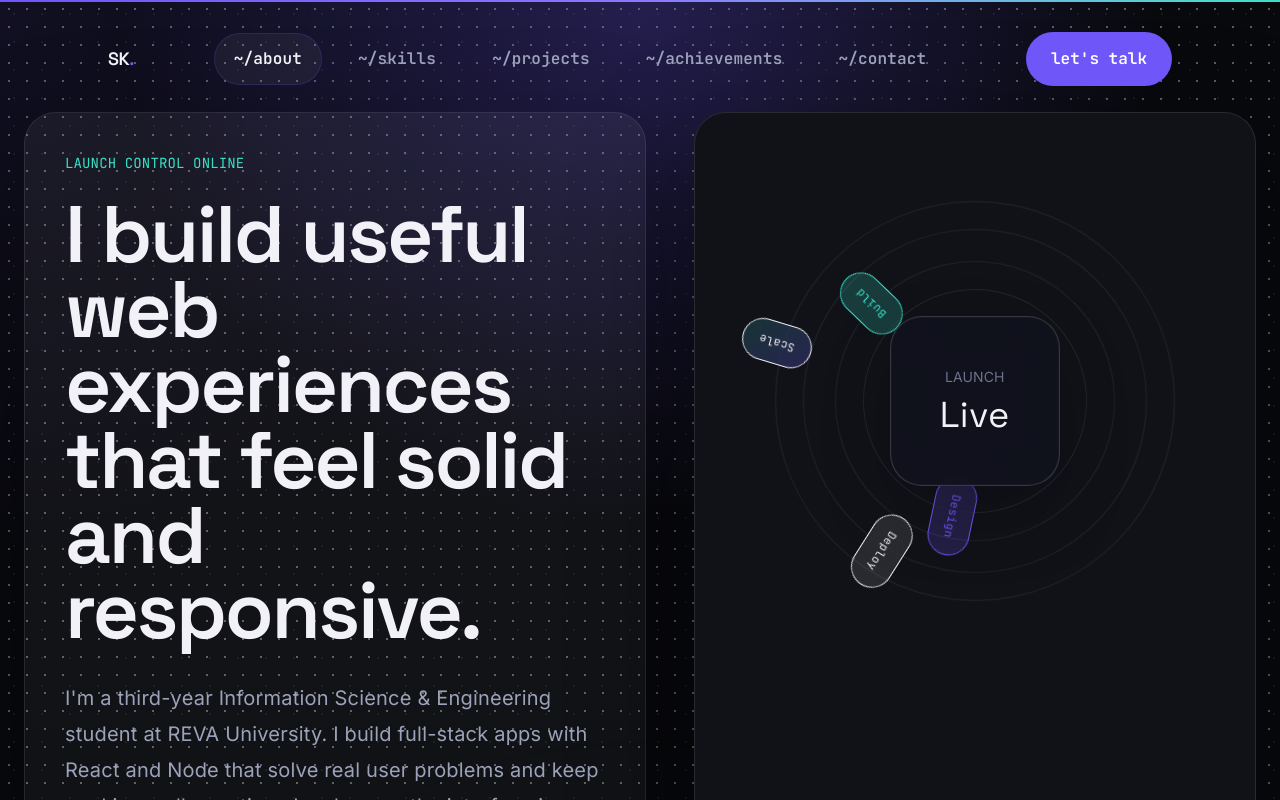
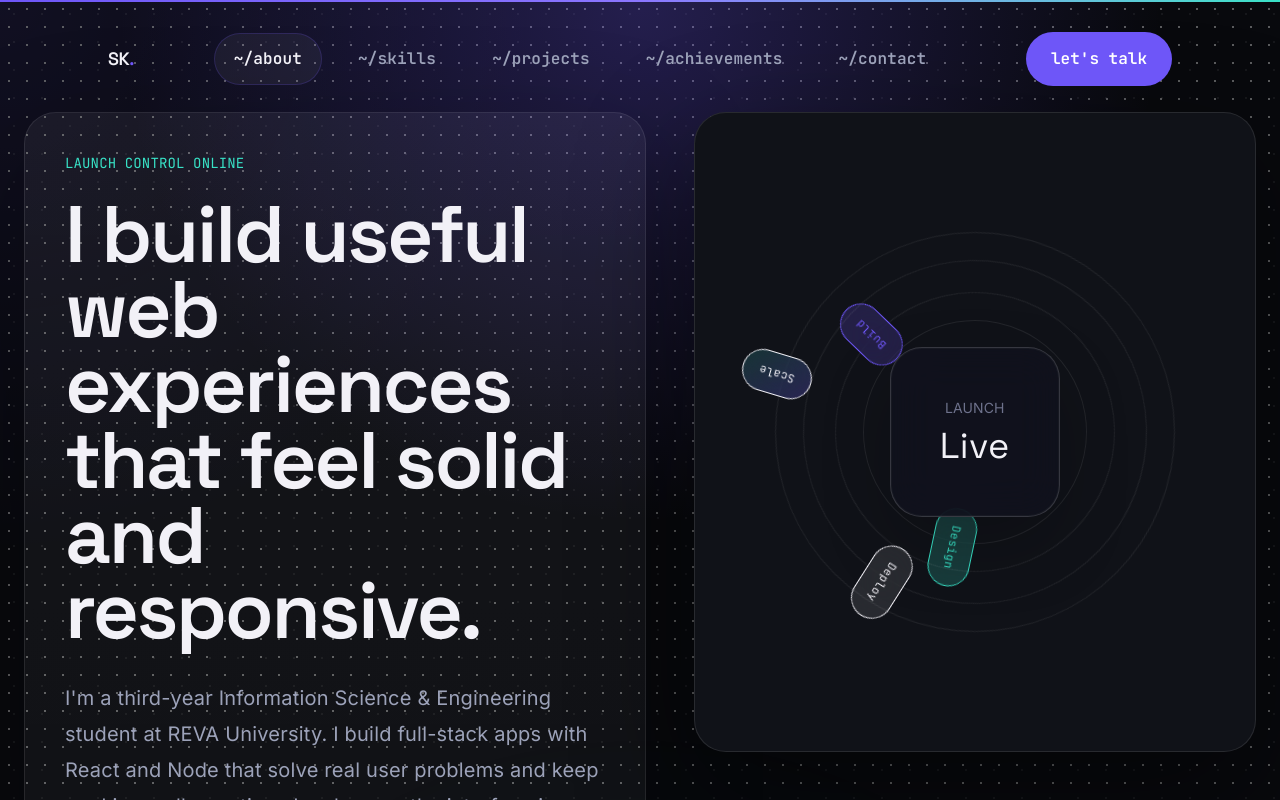
Before and after one commit to khizer08/Portfolio, a React (Vite) app: page / in a window 1280 px wide. Shown: the top 800 px of the page. Built offline with nearby package versions, Linux system fonts and the light colour scheme.

Commit message:
final-commit

```diff
--- a/src/components/Footer.jsx
+++ b/src/components/Footer.jsx
@@ -3,9 +3,9 @@ import { profile } from "../data/portfolio";
 export default function Footer() {
   return (
     <footer className="border-t border-border py-10">
-      <div className="mx-auto max-w-6xl px-4 sm:px-6 flex flex-col sm:flex-row items-center justify-between gap-4 font-mono text-sm text-faint">
-        <p>© {new Date().getFullYear()} {profile.name}. Built with React, Tailwind & intention.</p>
-        <p>designed & developed by {profile.name.toLowerCase().replace(" ", "_")}</p>
+      <div className="mx-auto max-w-6xl px-4 sm:px-6 flex flex-col items-center gap-2 text-center font-mono text-sm text-faint">
+        <p>© {new Date().getFullYear()} {profile.name}.</p>
+        <p>Built with React & Tailwind.</p>
       </div>
     </footer>
   );
--- a/src/components/OrbitScene.jsx
+++ b/src/components/OrbitScene.jsx
@@ -3,8 +3,8 @@ import { motion } from "framer-motion";
 export default function OrbitScene() {
   return (
     <div className="relative mx-auto w-full h-full overflow-visible">
-      <div className="h-full w-full grid justify-items-center items-start">
-        <div className="w-full max-w-[34rem] h-[32rem] sm:h-[34rem] lg:h-[36rem] px-0 py-0">
+      <div className="h-full w-full grid justify-items-center items-center">
+        <div className="w-full max-w-[34rem] h-[30rem] sm:h-[32rem] lg:h-[34rem] px-0 py-0">
           <div className="orbit-scene w-full h-full">
             <div className="orbit-center glass">
               <p className="text-faint text-sm uppercase tracking-[0.4em] mb-2">launch</p>
@@ -17,7 +17,7 @@ export default function OrbitScene() {
               className="orbit-wrapper orbit-wrapper-1"
             >
               <div className="orbit-ring orbit-ring-1" />
-              <div className="orbit-satellite bg-primary/20 border-primary/35 text-primary">Design</div>
+              <div className="orbit-satellite bg-secondary/20 border-secondary/35 text-secondary">Design</div>
             </motion.div>
 
             <motion.div
@@ -26,7 +26,7 @@ export default function OrbitScene() {
               className="orbit-wrapper orbit-wrapper-2"
             >
               <div className="orbit-ring orbit-ring-2" />
-              <div className="orbit-satellite bg-secondary/20 border-secondary/35 text-secondary">Build</div>
+              <div className="orbit-satellite bg-primary/20 border-primary/35 text-primary">Build</div>
             </motion.div>
 
             <motion.div
--- a/src/sections/Hero.jsx
+++ b/src/sections/Hero.jsx
@@ -91,7 +91,7 @@ export default function Hero({ reducedMotion }) {
           initial={{ opacity: 0, scale: 0.96 }}
           animate={{ opacity: 1, scale: 1 }}
           transition={{ duration: 0.85, delay: 0.2, ease: [0.16, 1, 0.3, 1] }}
-          className="relative h-[32rem] sm:h-[38rem] lg:h-[45rem] rounded-[2rem] overflow-hidden border border-white/10 bg-surface shadow-[0_40px_120px_rgba(0,0,0,0.45)]"
+          className="relative h-[30rem] sm:h-[34rem] lg:h-[40rem] rounded-[2rem] overflow-hidden border border-white/10 bg-surface shadow-[0_40px_120px_rgba(0,0,0,0.45)]"
         >
           <OrbitScene />
         </motion.div>
```
